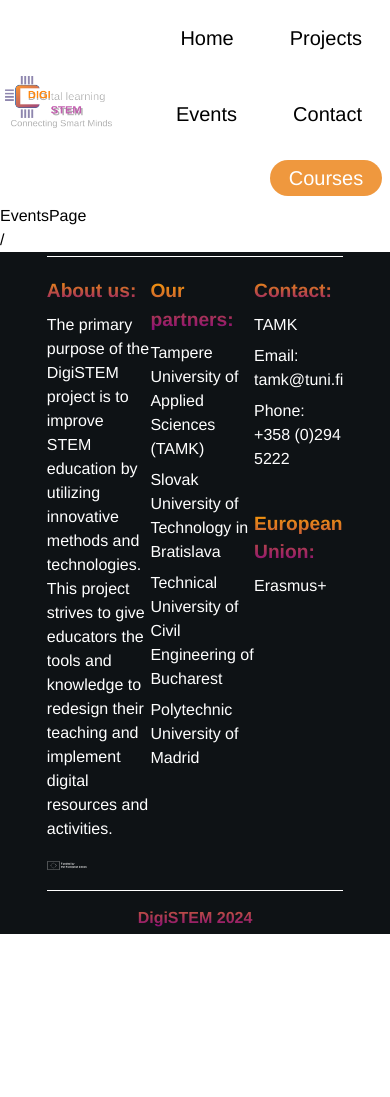
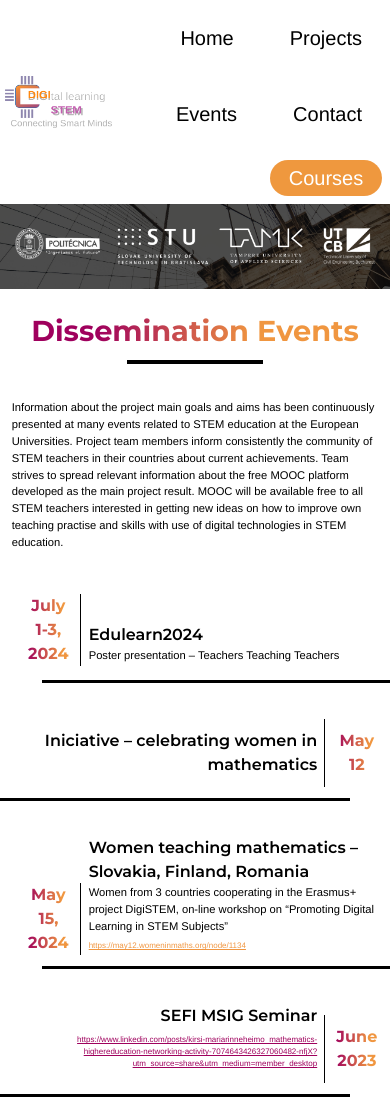
Before and after one commit to duongwalker/digistem-project, a React (Vite) app: page /events in a window 390 px wide. Shown: the top 1097 px of the page. Before the commit the page ends 934 px from the top, so only its background shows below. Built offline with nearby package versions, Linux system fonts and the light colour scheme.

Commit message:
responsive

```diff
--- a/src/components/ContactPage/ContactPage.css
+++ b/src/components/ContactPage/ContactPage.css
@@ -67,3 +67,17 @@
 .contact-profile-text ul ul li {
   margin-bottom: 5px;
 }
+
+@media (max-width: 800px) {
+  .contact-profile {
+    flex-direction: column;
+    align-items: center;
+  }
+
+  .contact-profile img {
+    width: 100%;
+    height: auto;
+    margin-right: 0;
+    margin-bottom: 20px;
+  }
+}
--- a/src/components/EventsPage/EventsPage.tsx
+++ b/src/components/EventsPage/EventsPage.tsx
@@ -1,7 +1,191 @@
 import React from "react";
+import "../MultiplierEvents/MultiplierEvents.css";
+import banner from "../../assets/banner.png";
 
-const EventsPage = () => {
-  return <div>EventsPage</div>;
+type CardProps = {
+  date: string;
+  title: string;
+  link: string;
+  text: string;
+
+};
+
+const LeftCard:React.FC<CardProps> = ({ date, title, link, text }) => {
+  return (
+    <div className="me-left">
+      <div className="me-left1">
+        <div className="me-left-date gradient-text">{date}</div>
+      </div>
+
+      <div className="me-left2">
+        <div className="me-left-title">{title}</div>
+        <div className="me-left-text">{text}</div>
+        <div className="me-left-link">
+          <a href={link}>{link}</a>
+        </div>
+      </div>
+      <div className="me-left-line"></div>
+    </div>
+  );
+};
+
+
+const RightCard:React.FC<CardProps> = ({ date, title, link, text }) => {
+  return (
+    <div className="me-right">
+      <div className="me-right2">
+        <div className="me-right-title">{title}</div>
+        <div className="me-right-text">{text}</div>
+        <div className="me-right-link">
+          <a href={link}>{link}</a>
+        </div>
+      </div>
+
+      <div className="me-right1">
+        <div className="me-right-date gradient-text">{date}</div>
+      </div>
+
+      <div className="me-right-line"></div>
+    </div>
+  );
+};
+
+const EventsPage: React.FC = () => {
+  return (
+    <div className="relative">
+        <img src={banner} className="min-w-full "></img>
+
+        <div className="me-contentholder">
+            <h1>Dissemination Events</h1>
+            <div className="me-udln1"></div>
+
+            <br />
+
+            <div className="me-intro">Information about the project main goals and aims has been continuously presented at many events related to STEM education at the European Universities. Project team members inform consistently the community of STEM teachers in their countries about current achievements. Team strives to spread relevant information about the free MOOC platform developed as the main project result. MOOC will be available free to all STEM teachers interested in getting new ideas on how to improve own teaching practise and skills with use of digital technologies in STEM education. </div>
+
+            <br />
+            <LeftCard
+              date="July 1-3, 2024"
+              title="Edulearn2024 "
+              link=""
+              text="Poster presentation – Teachers Teaching Teachers"></LeftCard>
+
+            <br />
+
+            <RightCard
+              date="May 12"
+              title="Iniciative – celebrating women in mathematics"
+              link=""
+              text=""></RightCard>
+
+            <br />
+            <LeftCard
+              date="May 15, 2024"
+              title="Women teaching mathematics – Slovakia, Finland, Romania"
+              text="Women from 3 countries cooperating in the Erasmus+ project DigiSTEM, on-line workshop on “Promoting Digital Learning in STEM Subjects”"
+              link="https://may12.womeninmaths.org/node/1134"></LeftCard>
+
+            <br />
+
+            <RightCard
+              date="June 2023"
+              title="SEFI MSIG Seminar"
+              text=""
+              link="https://www.linkedin.com/posts/kirsi-mariarinneheimo_mathematics-highereducation-networking-activity-7074643426327060482-nfjX?utm_source=share&utm_medium=member_desktop "></RightCard>
+
+            <br />
+
+            <LeftCard
+              date="Jan 25, 2023"
+              title="DigiSTEM kick-off Webinar was organized via Teams"
+              text="The webinar was a success with 52 participants"
+              link="https://dmi.utcb.ro/digistem-promoting-digital-learning-in-stem-subjects/"></LeftCard>
+
+            <br />
+
+            <RightCard
+              date="Jan 2023"
+              title="Information seminar about progress in the work on the project was organized at the STUBA Institute of Mathematics and Physics"
+              text=""
+              link=""></RightCard>
+
+            <br />
+
+            <LeftCard
+              date="May 2023"
+              title="The 20th Hybrid Conference and Department Workshop on Mathematics, Computer Science and Technical Education – Bucharest"
+              text="Ion Mierluș-Mazilu, Ștefania Constantinescu, Alice Anghelescu “STEM Education”"
+              link="https://dmi.utcb.ro/workshop-on-mathematics-computer-science-technical-education/"></LeftCard>
+
+            <br />
+
+            <RightCard
+              date="27-29 Oct, 2022"
+              title="61 ANNUAL SCIENTIFIC CONFERENCE of Angel Kanchev University of Ruse and Union of Scientists - Ruse New Industries, Digital Economy, Society - Projections of the Future V"
+              text="Ion Mierlus-Mazilu, Emiliya Velikova, “Stem: Science, Technology, Engineering and Mathematics"
+              link="https://conf.uni-ruse.bg/en/index.php?cmd=dPage&pid=bp-2022"></RightCard>
+
+            <br />
+
+            <LeftCard
+              date="Sept 2022"
+              title="The SEFI Annual Conference"
+              text=""
+              link="https://sefi2022.eu/welcome_to_barcelona"></LeftCard>
+
+            <br />
+
+            <RightCard
+              date="Sept 19-22, 2022"
+              title="Information about the project was presented also at the SEFI Annual Conference"
+              text="Barcelona, Spain, in the talk: Daniela Velichová, SEFI umbrella for teaching mathematics in engineering"
+              link=" https://www.linkedin.com/feed/update/urn:li:activity:6978308164051968000/ "></RightCard>
+
+            <br />
+
+            <LeftCard
+              date="Sept 12-15, 2022"
+              title="Czech-Slovak Conference on Geometry and Graphics, Olomouc, Czech Republic: Presenting DigiSTEM project in brief "
+              text=""
+              link=""></LeftCard>
+
+            <br />
+
+            <RightCard
+              date="June 11, 2022"
+              title="The 19th Hybrid Conference and Department Workshop on Mathematics, Computer Science and Technical Education – Bucharest"
+              text="Ion Mierluș-Mazilu, Ștefania Constantinescu, “Using E-Learning in STEM Education”"
+              link="https://dmi.utcb.ro/workshop-on-mathematics-computer-science-technical-education/"></RightCard>
+
+            <br />
+
+            <LeftCard
+              date="May 16, 2022"
+              title="Project info for TAMK’s ICT Engineering Department (Staff)"
+              text=""
+              link=""></LeftCard>
+
+            <br />
+
+            <RightCard
+              date="Mar 17, 2022"
+              title="Project information was presented to the staff at the Institute of Mathematic and Physics, STU in Bratislava"
+              text="About 10 participants were present at the event."
+              link=""></RightCard>
+
+            <br />
+
+            <LeftCard
+              date="Jan 20, 2022"
+              title="The article about the DigiSTEM project was published in TAMK’s intra"
+              text=" DigiSTEM-hanke tukee tekniikan alan korkeakouluopettajien ammatillista kehittymistä (tuni.fi) "
+              link="https://www.tuni.fi/fi/ajankohtaista/digistem-hanke-tukee-tekniikan-alan-korkeakouluopettajien-ammatillista-kehittymista"></LeftCard>
+
+        </div>
+
+        <br /><br /><br /><br />
+    </div>
+  );
 };
 
 export default EventsPage;
--- a/src/components/MultiplierEvents/MultiplierEvents.css
+++ b/src/components/MultiplierEvents/MultiplierEvents.css
@@ -1,6 +1,6 @@
 
 .gradient-text {
-    font-size: 3.5rem;
+    font-size: 2.5rem;
     font-family: 'Montserrat', sans-serif;
     font-weight: bold;
     background: linear-gradient(90deg, rgba(159,0,93,1) 0%, rgba(240,150,64,1) 80%);
@@ -16,7 +16,7 @@
 
 .me-contentholder h1{
     text-align: center;
-    font-size: 5.5rem;
+    font-size: 5rem;
     font-family: 'Montserrat', sans-serif;
     font-weight: bold;
     background: linear-gradient(90deg, rgba(159,0,93,1) 25%, rgba(240,150,64,1) 65%);
@@ -31,6 +31,13 @@
     width: 35%;
     margin: 0 auto;
     margin-top: 2%;
+}
+
+.me-intro{
+    text-align: left;
+    font-size: 1.5rem;
+    font-family: 'Helvetica Neue', sans-serif;
+    margin: 3%;
 }
 
 .me-left{
@@ -59,9 +66,15 @@
 
 .me-left-title{
     text-align: left;
-    font-size: 3rem;
+    font-size: 2rem;
     font-family: 'Montserrat', sans-serif;
     font-weight: 600;
+}
+
+.me-left-text{
+    text-align: left;
+    font-size: 1.2rem;
+    font-family: 'Helvetica Neue', sans-serif;
 }
 
 .me-left-link{
@@ -120,9 +133,15 @@
 
 .me-right-title{
     text-align: right;
-    font-size: 3rem;
+    font-size: 2rem;
     font-family: 'Montserrat', sans-serif;
     font-weight: 600;
+}
+
+.me-right-text{
+    text-align: right;
+    font-size: 1.2rem;
+    font-family: 'Helvetica Neue', sans-serif;
 }
 
 .me-right-link{
@@ -156,11 +175,15 @@
 
 @media (max-width: 1300px) {
     .me-contentholder h1{
-        font-size: 4.5rem;
+        font-size: 4.3rem;
+    }
+
+    .me-intro{
+        font-size: 1.3rem;
     }
 
     .me-left-title, .me-right-title{
-        font-size: 2.2rem;
+        font-size: 2rem;
     }
 
     .me-left-link, .me-right-link{
@@ -169,7 +192,7 @@
 
 
     .gradient-text{
-        font-size: 3rem;
+        font-size: 2.7rem;
     }
 }
 
@@ -180,8 +203,16 @@
         font-size: 3.8rem;
     }
 
+    .me-intro{
+        font-size: 1rem;
+    }
+
     .me-left-title, .me-right-title{
         font-size: 1.5rem;
+    }
+
+    .me-left-text, .me-right-text{
+        font-size: 1rem;
     }
 
     .me-left-link, .me-right-link{
@@ -200,12 +231,20 @@
         font-size: 3.5rem;
     }
 
+    .me-intro{
+        font-size: 0.9rem;
+    }
+
     .me-left-title, .me-right-title{
         font-size: 1.3rem;
     }
 
     .me-left-link, .me-right-link{
         font-size: 1rem;
+    }
+
+    .me-left-text, .me-right-text{
+        font-size: 0.8rem;
     }
 
     .gradient-text{
@@ -220,12 +259,20 @@
         font-size: 3rem;
     }
 
+    .me-intro{
+        font-size: 0.8rem;
+    }
+
     .me-left-title, .me-right-title{
         font-size: 1.1rem;
     }
 
     .me-left-link, .me-right-link{
         font-size: 0.9rem;
+    }
+
+    .me-left-text, .me-right-text{
+        font-size: 0.7rem;
     }
 
     .gradient-text{
@@ -240,6 +287,10 @@
         font-size: 1.8rem;
     }
 
+    .me-intro{
+        font-size: 0.7rem;
+    }
+
     .me-left-title, .me-right-title{
         font-size: 1rem;
     }
--- a/src/components/MultiplierEvents/MultiplierEvents.tsx
+++ b/src/components/MultiplierEvents/MultiplierEvents.tsx
@@ -73,7 +73,7 @@
             <br />
             <div className="me-left">
                 <div className="me-left1">
-                    <div className="me-left-date gradient-text">March 2023</div>
+                    <div className="me-left-date gradient-text">Mar 2023</div>
                 </div>
 
                 <div className="me-left2">
```
